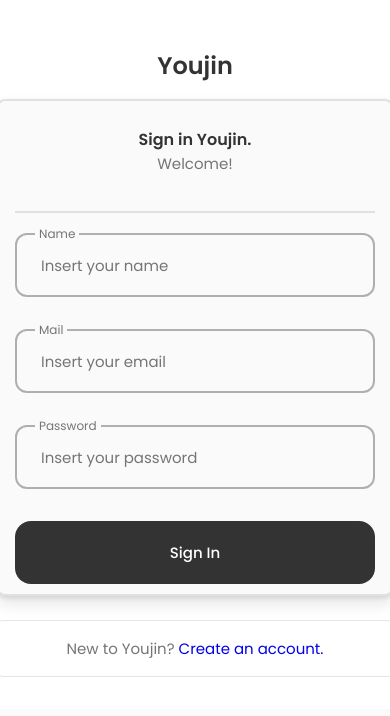
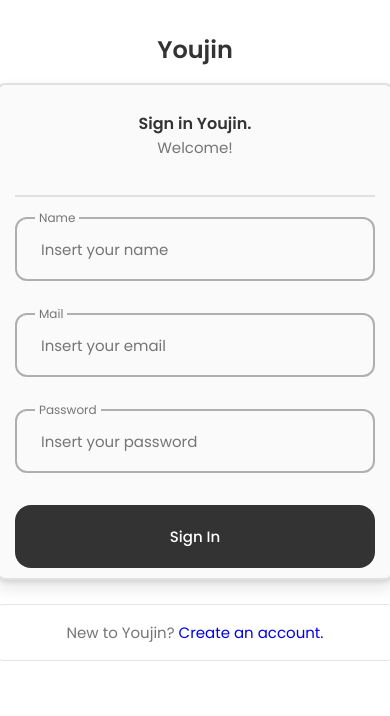
Before and after one commit to kimnewbie/youjin, a React (Create React App) app: page /signin in a window 390 px wide. Shown: the top 716 px of the page. Built offline with nearby package versions, Linux system fonts and the light colour scheme.

Commit message:
editing CSS

```diff
--- a/src/components/signin/signin.css
+++ b/src/components/signin/signin.css
@@ -121,6 +121,10 @@
         justify-content: center;
         padding-top: 1rem;
     }
+
+    .section {
+        padding: 2rem 0 4rem !important;
+    }
 }
 
 /* For small devices */
--- a/src/components/signup/signup.css
+++ b/src/components/signup/signup.css
@@ -114,6 +114,10 @@
         justify-content: center;
         padding-top: 1rem;
     }
+
+    .section {
+        padding: 2rem 0 4rem !important;
+    }
 }
 
 /* For small devices */
```
